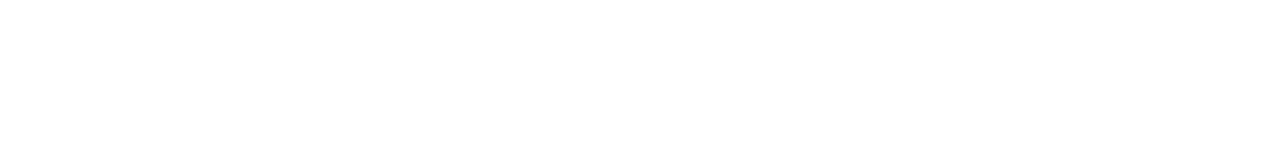
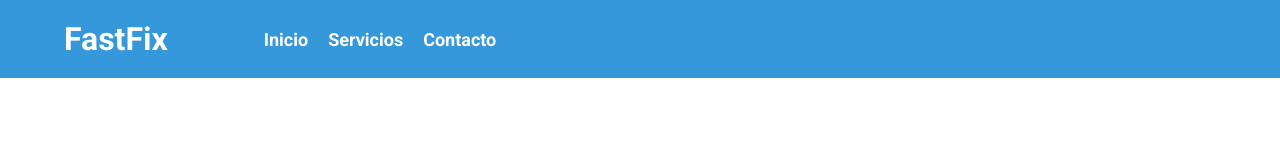
Before and after one commit to jdiazzc3/DiazRicoNunez-LSIII-2023-2, a plain HTML site: page index.html in a window 1280 px wide. Drawn offline with Linux system fonts and the light colour scheme.

Commit message:
Añadir barra de navegación al encabezado

```diff
--- a/index.html
+++ b/index.html
@@ -4,8 +4,76 @@
     <meta charset="UTF-8">
     <meta name="viewport" content="width=device-width, initial-scale=1.0">
     <title>Document</title>
+    <style>
+        @import url('https://fonts.googleapis.com/css2?family=Lato:wght@100;300&family=Montserrat:wght@200;700&family=Oswald:wght@300;500&family=Poppins:wght@100;200;300;400;500;600;700&family=Quicksand:wght@300;400;600&family=Roboto:wght@100;400;500;700;900&display=swap');
+        * {
+            margin: 0;
+            padding: 0;
+            box-sizing: border-box;
+            font-family: 'Roboto', sans-serif;
+        }
+
+        header {
+            background-color: #3498db;
+            color: #fff;
+            text-align: center;
+            padding: 20px 0;
+            display: flex;
+            flex-direction: wrap;
+            align-items: center;
+        }
+
+        header h1 {
+            margin-left: 4rem;
+        }
+
+        header nav {
+            margin-left: 6rem;
+            margin-right: 4rem;
+        }
+
+        nav ul {
+            list-style-type: none;
+            margin: 0;
+            padding: 0;
+            display: flex;
+            justify-content: space-between;
+            align-items: center;
+        }
+
+        nav ul li {
+            margin-right: 20px;
+        }
+
+        nav ul li:last-child {
+            margin-right: 0;
+        }
+
+        nav ul li a {
+            text-decoration: none;
+            color: #fff;
+            font-weight: bold;
+            font-size: 18px;
+            transition: color 0.3s;
+        }
+
+        nav ul li a:hover {
+            color: #c6c4ca;
+        }
+
+      </style>
 </head>
 <body>
+    <header>
+        <h1>FastFix</h1>
+        <nav>
+            <ul>
+                <li><a href="#inicio">Inicio</a></li>
+                <li><a href="#servicios">Servicios</a></li>
+                <li><a href="#contacto">Contacto</a></li>
+            </ul>
+        </nav>
 
+    </header>
 </body>
 </html>
```
